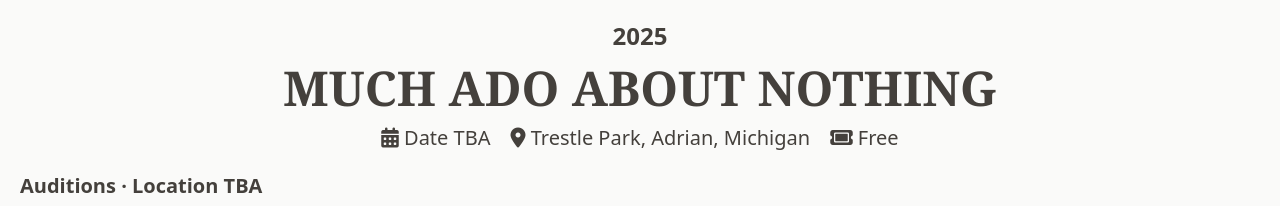
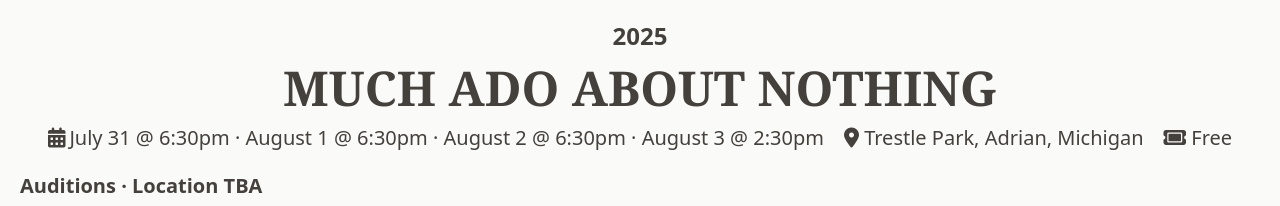
Before and after one commit to pcrist/adrian-shakespeare, a Nuxt app: page / in a window 1280 px wide. Shown: the part 820-1026 px from the top of the page. Built offline with nearby package versions, Linux system fonts and the light colour scheme.

Commit message:
Add Much Ado show dates

```diff
--- a/app.vue
+++ b/app.vue
@@ -66,7 +66,19 @@
 
           <div class="sm:flex flex-wrap gap-x-5 gap-y-1 justify-center mt-3 sm:mt-1 md:text-xl">
             <div class="whitespace-nowrap">
-              <i class="w-6 sm:w-auto text-center fa fa-calendar" /> Date TBA
+              <div class="flex items-start">
+                <i class="w-6 sm:w-auto text-center fa fa-calendar me-1 leading-relaxed md:leading-snug" />
+                <div>
+                  <span class="block md:inline">July 31 @ 6:30pm</span>
+                  <span class="hidden md:inline"> &middot; </span>
+                  <span class="block md:inline">August 1 @ 6:30pm</span>
+                  <span class="hidden md:inline"> &middot; </span>
+                  <span class="block md:inline">August 2 @ 6:30pm</span>
+                  <span class="hidden md:inline"> &middot; </span>
+                  <span class="block md:inline">August 3 @ 2:30pm</span>
+                </div>
+              </div>
+
             </div>
             <div class="whitespace-nowrap">
               <i class="w-6 sm:w-auto text-center fa fa-location-dot" /> Trestle Park, Adrian, Michigan
```
